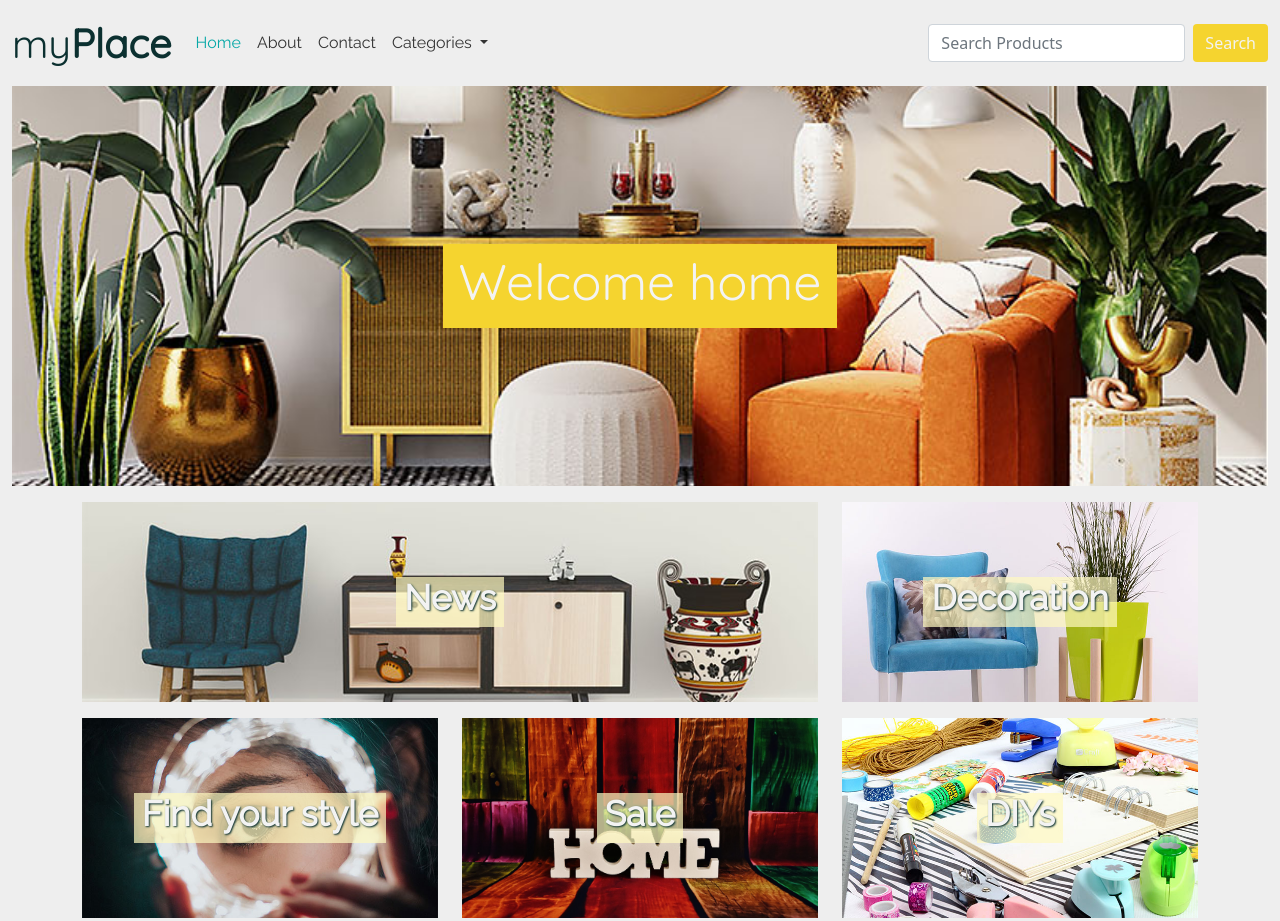
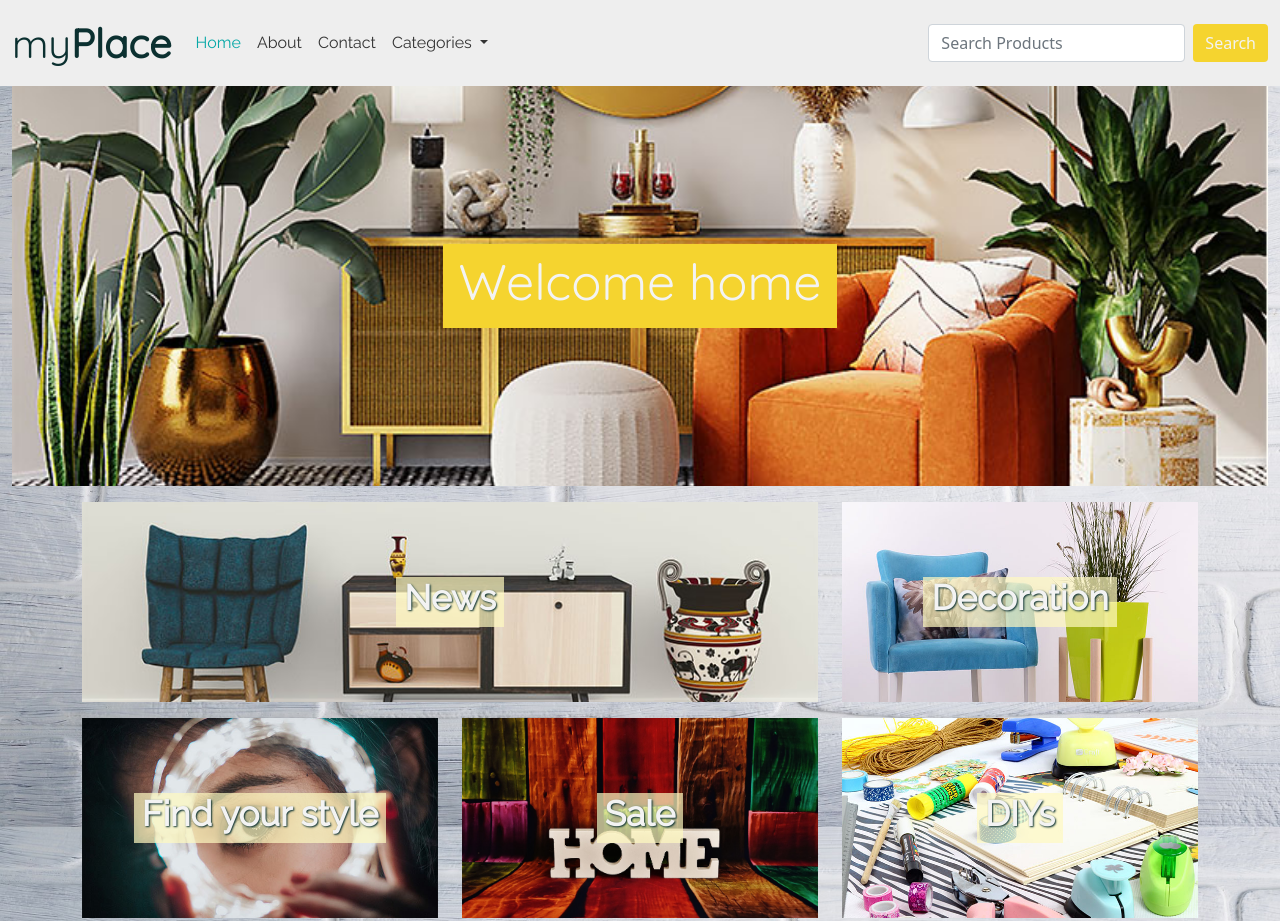
Before and after one commit to Linda-404/myplace, a plain HTML site: page index.html in a window 1280 px wide. Shown: the top 921 px of the page. Drawn offline with nearby package versions, Linux system fonts and the light colour scheme.

Commit message:
add background texture

```diff
--- a/css/style.css
+++ b/css/style.css
@@ -14,6 +14,9 @@ html,
 body {
     height: 100%;
     background-color: var(--body-background);
+    background-image: url(/images/texture.jpg);
+    background-size: cover;
+    background-position: center center;
 }
 
 h1 {
```
Also changed, not shown: index.html (+0 -2 lines), images/texture.jpg (added).
